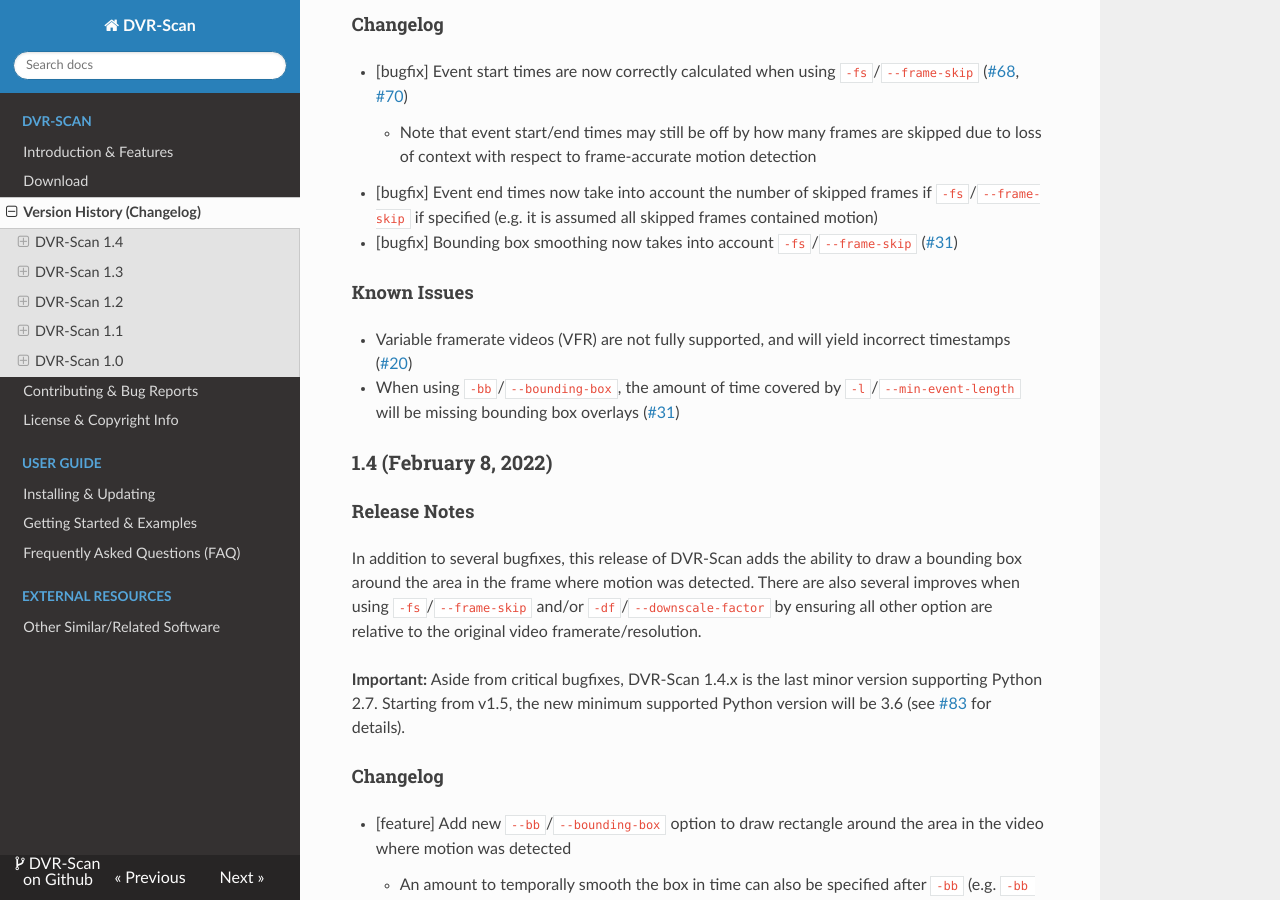
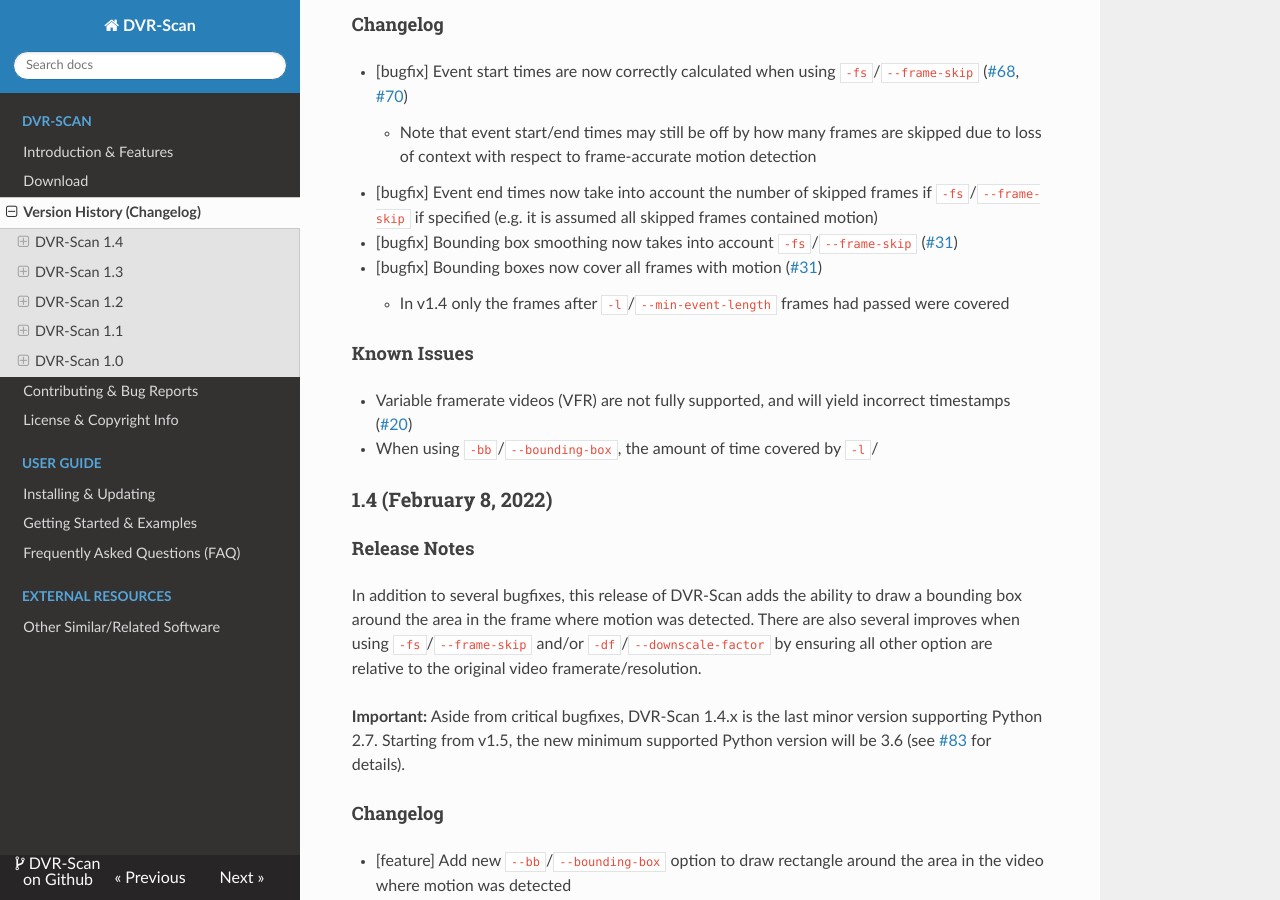
Before and after one commit to Breakthrough/DVR-Scan, an MkDocs documentation site: the page built from docs/changelog.md, in a window 1280 px wide and 900 px high, scrolled down 470 px. Built offline with MkDocs 1.6.1, drawn with Linux system fonts in a browser that asks for light colours; nearby versions of some CDN libraries; old or Windows-style settings are respelled for this version of MkDocs.

Commit message:
Make sure bounding boxes cover the time in the event window. (#31)

```diff
--- a/docs/changelog.md
+++ b/docs/changelog.md
@@ -4,7 +4,7 @@
 
 ## DVR-Scan 1.4
 
-### 1.4.1 (In Development)
+### 1.4.1 (In Development) &nbsp;<span class="fa fa-tags"></span>
 
 #### Release Notes
 
@@ -18,11 +18,13 @@
     * Note that event start/end times may still be off by how many frames are skipped due to loss of context with respect to frame-accurate motion detection
  * [bugfix] Event end times now take into account the number of skipped frames if `-fs`/`--frame-skip` if specified (e.g. it is assumed all skipped frames contained motion)
  * [bugfix] Bounding box smoothing now takes into account `-fs`/`--frame-skip` ([#31](https://github.com/Breakthrough/DVR-Scan/issues/31))
+ * [bugfix] Bounding boxes now cover all frames with motion ([#31](https://github.com/Breakthrough/DVR-Scan/issues/31))
+    * In v1.4 only the frames after `-l`/`--min-event-length` frames had passed were covered
 
 #### Known Issues
 
  * Variable framerate videos (VFR) are not fully supported, and will yield incorrect timestamps ([#20](https://github.com/Breakthrough/DVR-Scan/issues/20))
- * When using `-bb`/`--bounding-box`, the amount of time covered by `-l`/`--min-event-length` will be missing bounding box overlays ([#31](https://github.com/Breakthrough/DVR-Scan/issues/31))
+ * When using `-bb`/`--bounding-box`, the amount of time covered by `-l`/
 
 
 ### 1.4 (February 8, 2022)
@@ -62,7 +64,7 @@
 
 ## DVR-Scan 1.3
 
-### 1.3 (May 23, 2021) &nbsp;<span class="fa fa-tags"></span>
+### 1.3 (May 23, 2021)
 
 #### Release Notes
 
```
Also changed, not shown: 2 other files.
